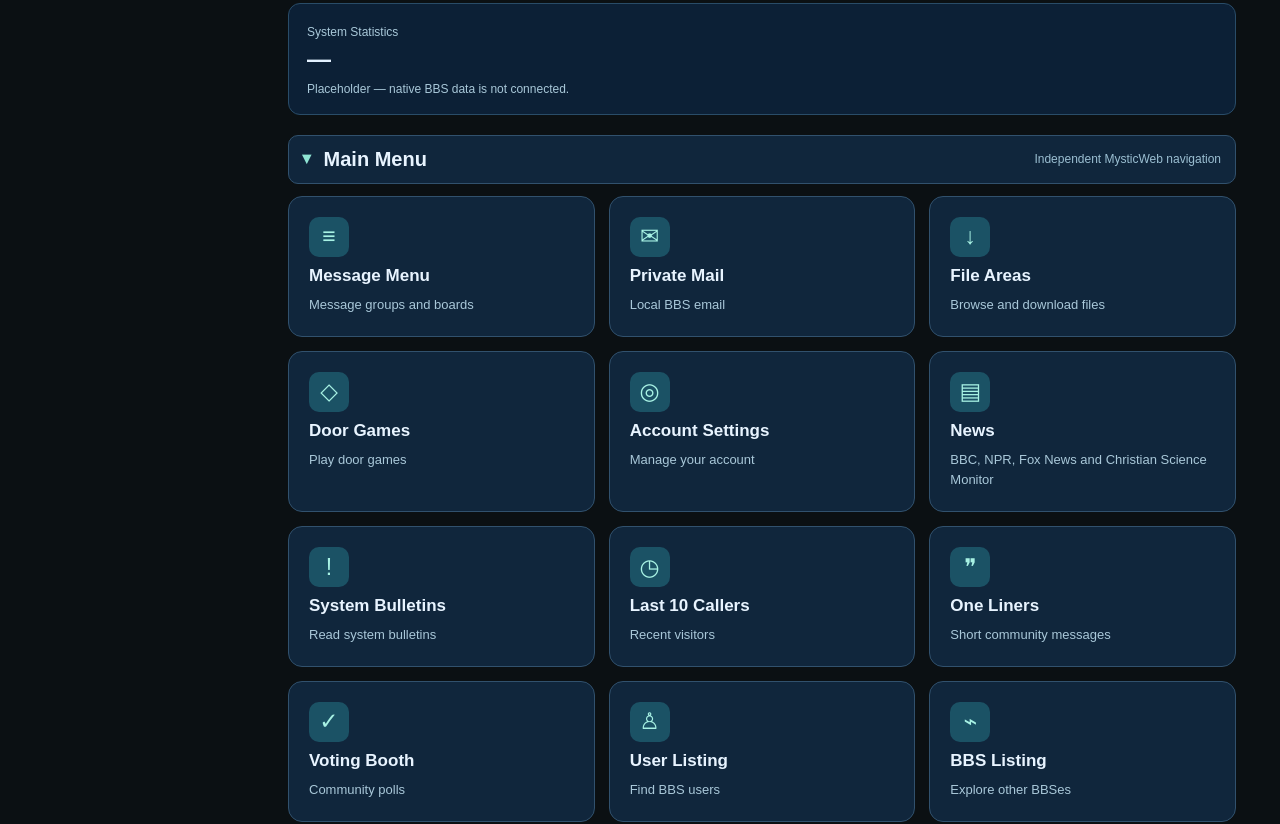
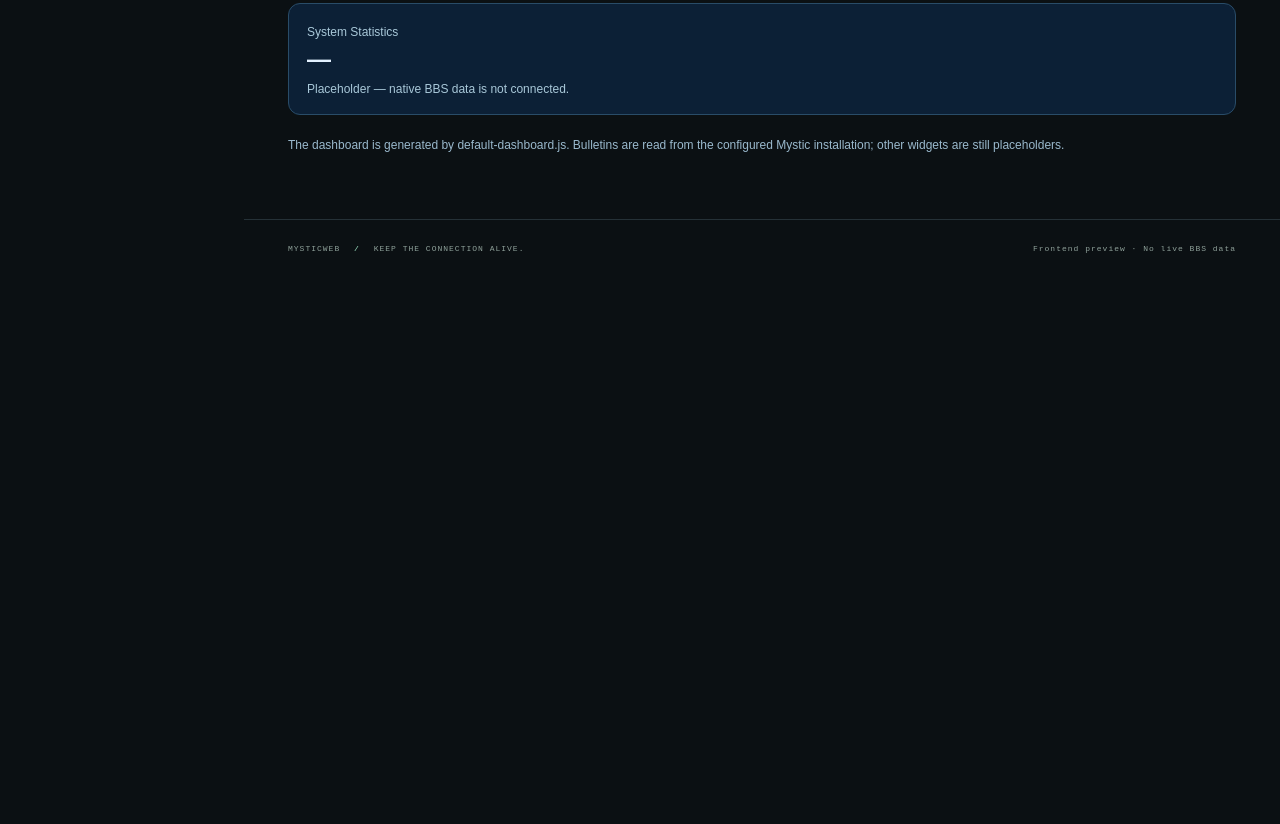
Before and after one commit to javadude334/MysticWeb, a Next.js app: page /dashboard in a window 1280 px wide. Shown: the part 1680-2504 px from the top of the page. After the commit the page ends 1957 px from the top, so only its background shows below. Built offline with nearby package versions, Linux system fonts and the light colour scheme; no server answers.

Commit message:
Remove Main Menu card grid from dashboard

```diff
--- a/src/app/dashboard/page.tsx
+++ b/src/app/dashboard/page.tsx
@@ -2,7 +2,6 @@ import Link from "next/link";
 import { Suspense } from "react";
 import { Shell } from "@/components/shell";
 import { getDashboardWidgets } from "@/lib/scripting/dashboard-runtime";
-import { defaultNavigation } from "@/lib/navigation/default-navigation";
 import styles from "./mystic-theme.module.css";
 import { listMysticBulletins } from "@/lib/mystic/native-bulletins";
 
@@ -36,12 +35,6 @@ async function DashboardContent() {
         <div className={styles.announcement}><p>{widget.description}</p>{widget.items.map((item,i)=><p key={i}>{item}</p>)}</div>
       </section></details>;
     })}
-    <details open className={styles.dashboardSection}><summary className={styles.collapseHeading}>Main Menu<span>Independent MysticWeb navigation</span></summary>
-    <nav className={styles.menuGrid} aria-label="BBS main menu">
-      {defaultNavigation.filter(item => item.enabled !== false && item.href !== "/dashboard").map(item => <Link key={item.href} href={item.href} className={styles.menuItem}>
-        <span className={styles.menuIcon} aria-hidden="true">{item.icon}</span><strong>{item.name}</strong><p>{item.description}</p>
-      </Link>)}
-    </nav></details>
     <p className={styles.note}>The dashboard is generated by default-dashboard.js. Bulletins are read from the configured Mystic installation; other widgets are still placeholders.</p>
   </Shell>;
 }
```
